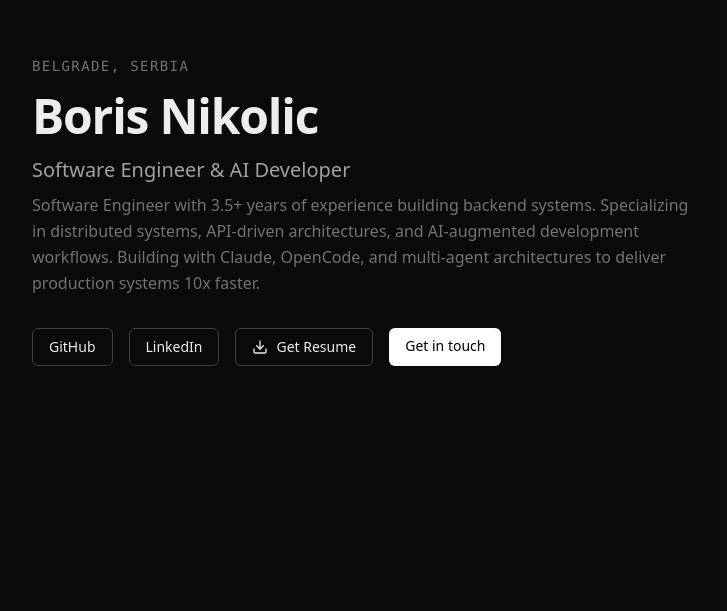
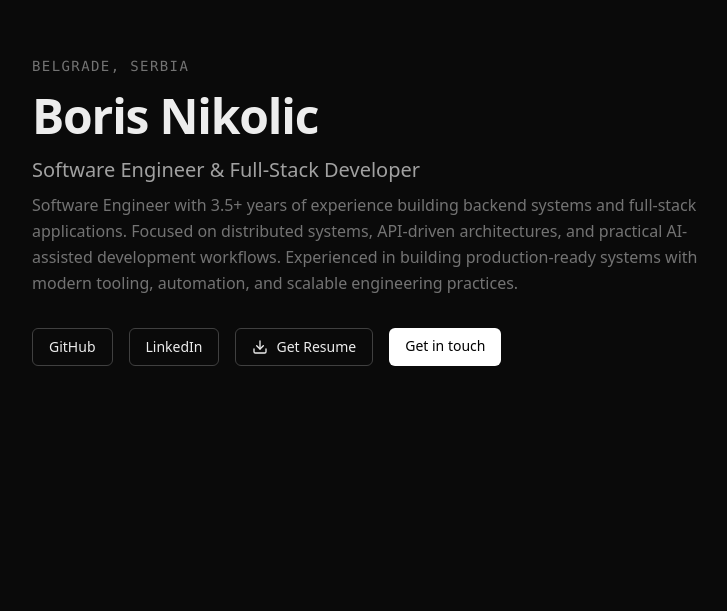
Before and after one commit to bok1c4/prtf, a Next.js app: page / in a window 1280 px wide. Shown: the part 189-800 px from the top of the page, without its empty margins (272-999 px from the left). Built offline with nearby package versions, Linux system fonts and the light colour scheme.

Commit message:
personal info update

```diff
--- a/data/index.ts
+++ b/data/index.ts
@@ -8,8 +8,8 @@ import type {
 
 export const personal: PersonalInfo = {
   name: "Boris Nikolic",
-  title: "Software Engineer & AI Developer",
-  bio: "Software Engineer with 3.5+ years of experience building backend systems. Specializing in distributed systems, API-driven architectures, and AI-augmented development workflows. Building with Claude, OpenCode, and multi-agent architectures to deliver production systems 10x faster.",
+  title: "Software Engineer & Full-Stack Developer",
+  bio: "Software Engineer with 3.5+ years of experience building backend systems and full-stack applications. Focused on distributed systems, API-driven architectures, and practical AI-assisted development workflows. Experienced in building production-ready systems with modern tooling, automation, and scalable engineering practices.",
   email: "kibnet@pm.me",
   location: "Belgrade, Serbia",
   links: [
```
